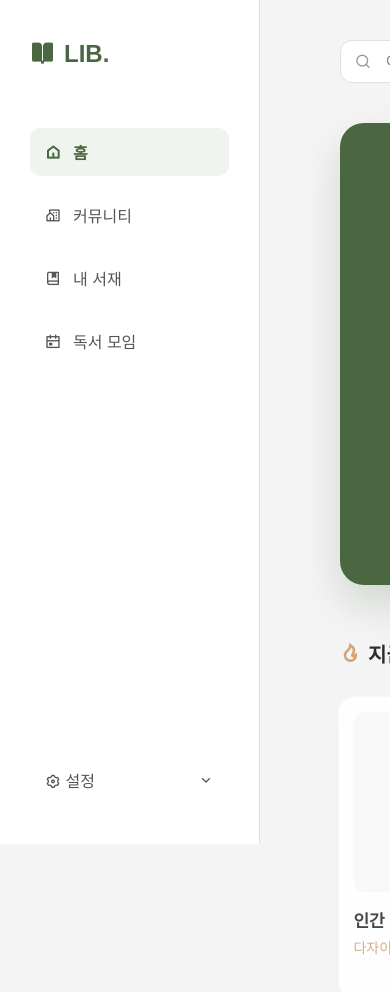
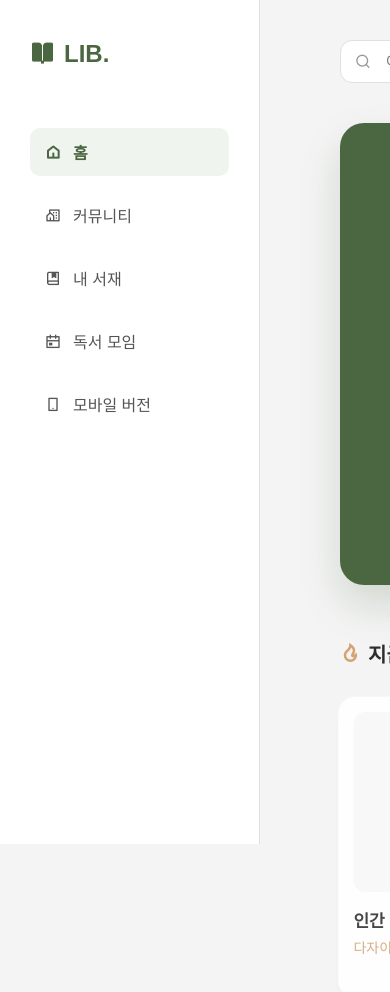
Before and after one commit to unknownName-15/library_project, a React (Vite) app: page / in a window 390 px wide. Shown: the top 992 px of the page. Built offline with nearby package versions, Linux system fonts and the light colour scheme.

Commit message:
모바일버전 메뉴 추가

```diff
--- a/src/components/SideBar.jsx
+++ b/src/components/SideBar.jsx
@@ -1,9 +1,6 @@
-import React, { useState } from 'react';
+import React from 'react';
 
 const Sidebar = ({ view, setView, isMobileMode, toggleMobileMode }) => {
-  const [isSettingOpen, setIsSettingOpen] = useState(false);
-
-  // 모바일 모드일 때는 사이드바 숨김
   if (isMobileMode) return null;
 
   return (
@@ -24,32 +21,12 @@ const Sidebar = ({ view, setView, isMobileMode, toggleMobileMode }) => {
         <div className={`menu-item ${view === 'group' ? 'active' : ''}`} onClick={() => setView('group')}>
           <i className="ri-calendar-event-line"></i> 독서 모임
         </div>
+
+        {/* 모바일 버전 전환 */}
+        <div className="menu-item" onClick={toggleMobileMode} style={{ cursor: 'pointer' }}>
+          <i className="ri-smartphone-line"></i> 모바일 버전
+        </div>
       </nav>
-
-      {/* 설정 메뉴 */}
-      <div style={{ marginTop: 'auto' }}>
-        <div
-          className="menu-item"
-          onClick={() => setIsSettingOpen(!isSettingOpen)}
-          style={{ cursor: 'pointer', display: 'flex', justifyContent: 'space-between', alignItems: 'center' }}
-        >
-          <span><i className="ri-settings-3-line"></i> 설정</span>
-          <i className={isSettingOpen ? 'ri-arrow-up-s-line' : 'ri-arrow-down-s-line'}></i>
-        </div>
-
-        {/* 설정 서브메뉴 */}
-        {isSettingOpen && (
-          <div style={{ backgroundColor: '#f8f9f7', borderRadius: '10px', margin: '5px 10px', overflow: 'hidden' }}>
-            <div
-              className="menu-item"
-              onClick={toggleMobileMode}
-              style={{ fontSize: '13px', padding: '10px 15px' }}
-            >
-              <i className="ri-smartphone-line"></i> 모바일 버전
-            </div>
-          </div>
-        )}
-      </div>
     </aside>
   );
 };
```
